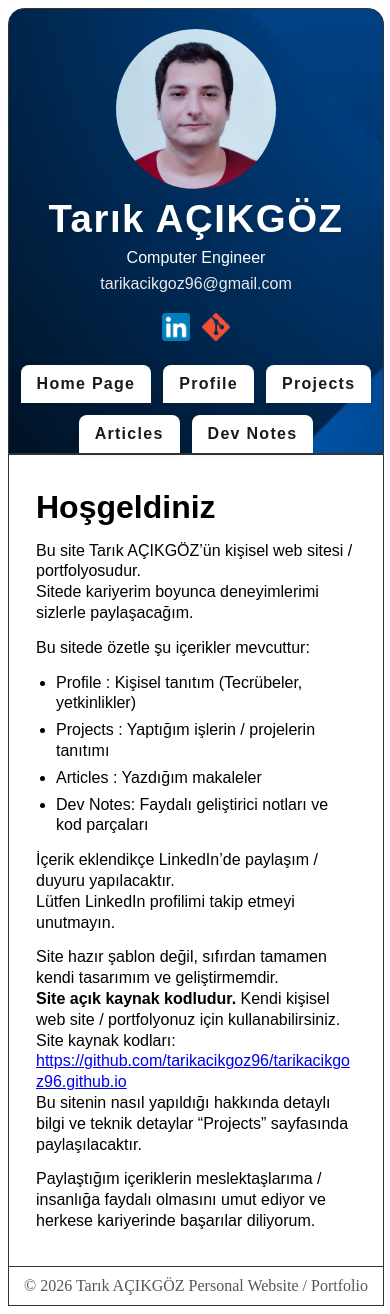
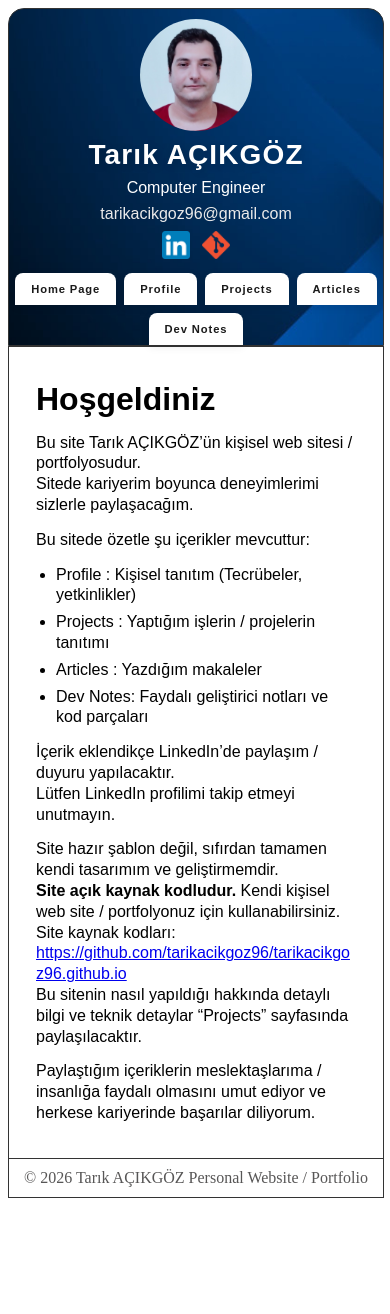
Before and after one commit to tarikacikgoz96/tarikacikgoz96.github.io, a Jekyll site: the page built from index.md, in a window 390 px wide. Built offline with Jekyll 4.4.1, drawn with Linux system fonts in a browser that asks for light colours; after the commit the page ends 1206 px from its top, so only the background shows below that.

Commit message:
Header responsive küçültmesi

```diff
--- a/_includes/header.html
+++ b/_includes/header.html
@@ -95,4 +65,4 @@ window.addEventListener("load", checkHeaderStack);
     </div>
 
 </header>
-<script src="{{ '/assets/js/header.js' | relative_url }}"></script>
+<script src="{{ '/assets/js/header_right.js' | relative_url }}"></script>
--- a/assets/css/header.css
+++ b/assets/css/header.css
@@ -168,6 +168,9 @@ header.site-header {
 }
 
 
+
+
+
 .header-main.mobile-stack {
 
     flex-direction: column;
@@ -177,11 +180,43 @@ header.site-header {
     text-align: center;
 
     gap: 0.5rem;
+    padding: 0.625rem;
+
+}
+.header-main.mobile-stack .header-title h1{
+
+    font-size: 1.75rem;
 
 }
 
+
+
+
 .header-main.mobile-stack .social-links {
 
+    margin-top: 0.5rem;
     justify-content: center;
 
 }
+
+.header-main.mobile-stack .header-logo {
+
+    width: 7rem;
+    height: 7rem;
+
+}
+
+
+.header-nav.mobile-stack a {
+
+    font-size: 70% !important;
+
+
+}
+
+.header-nav.mobile-stack {
+
+    gap: 0.5rem;
+
+
+}
--- /dev/null
+++ b/assets/js/header_left.js
@@ -0,0 +1,33 @@
+function checkHeaderStack() {
+
+    const logo = document.querySelector(".header-logo");
+
+    const title = document.querySelector(".header-title");
+
+    const header = document.querySelector(".header-main");
+
+    const nav = document.querySelector(".header-nav");
+
+    if (!logo || !title || !header || !nav) return;
+
+    // Ölçüm için geçici normal layout
+    header.classList.remove("mobile-stack");
+
+    nav.classList.remove("mobile-stack");
+
+    const wrapped =
+        title.offsetTop > logo.offsetTop + 20;
+
+    // Gerçek son durum
+    if (wrapped) {
+
+        header.classList.add("mobile-stack");
+
+        nav.classList.add("mobile-stack");
+
+    }
+}
+
+window.addEventListener("resize", checkHeaderStack);
+
+window.addEventListener("load", checkHeaderStack);
```
Also changed, not shown: other parts of _includes/header.html (+1 -31 lines), assets/js/header_right.js (renamed from assets/js/header.js).
